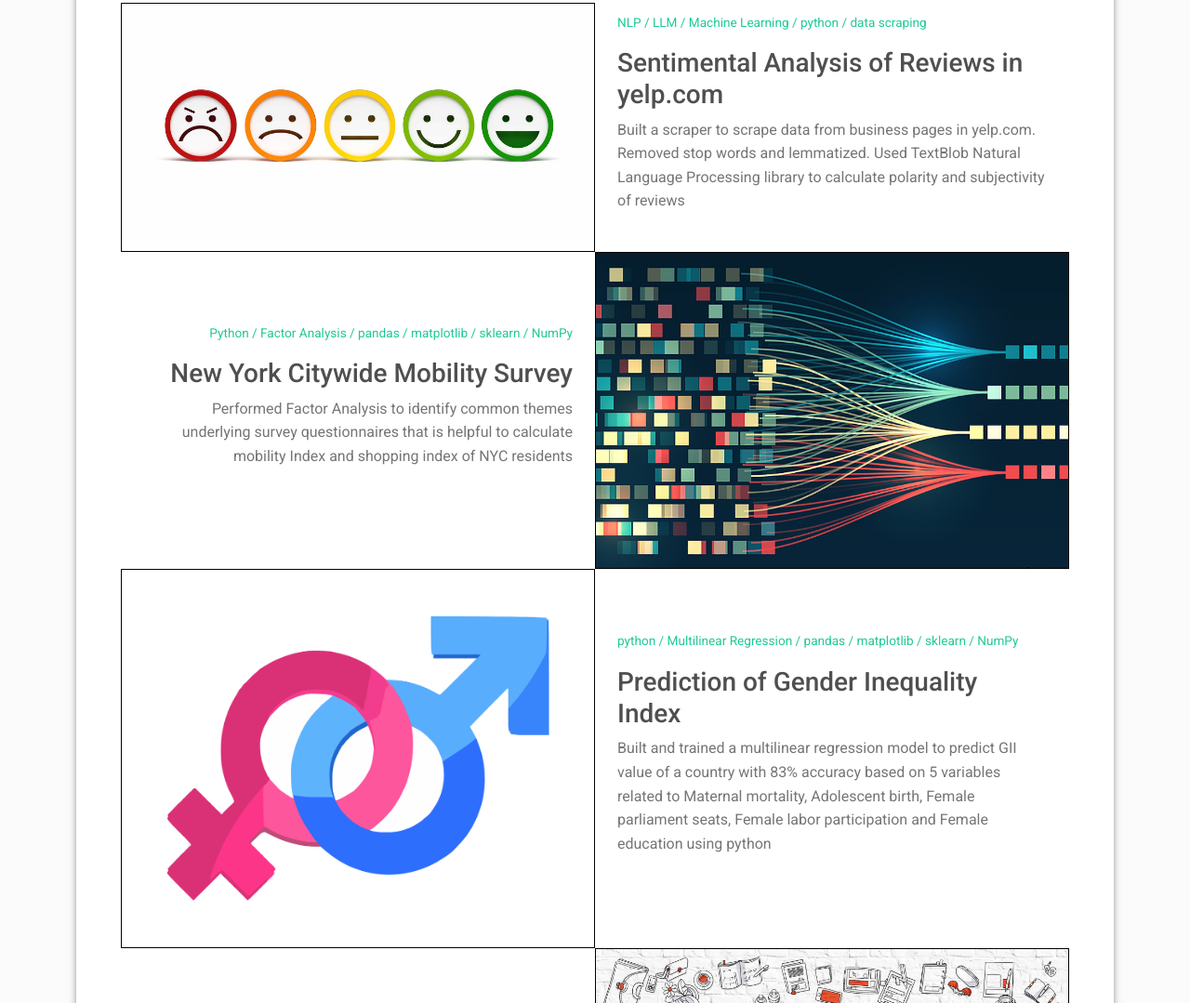
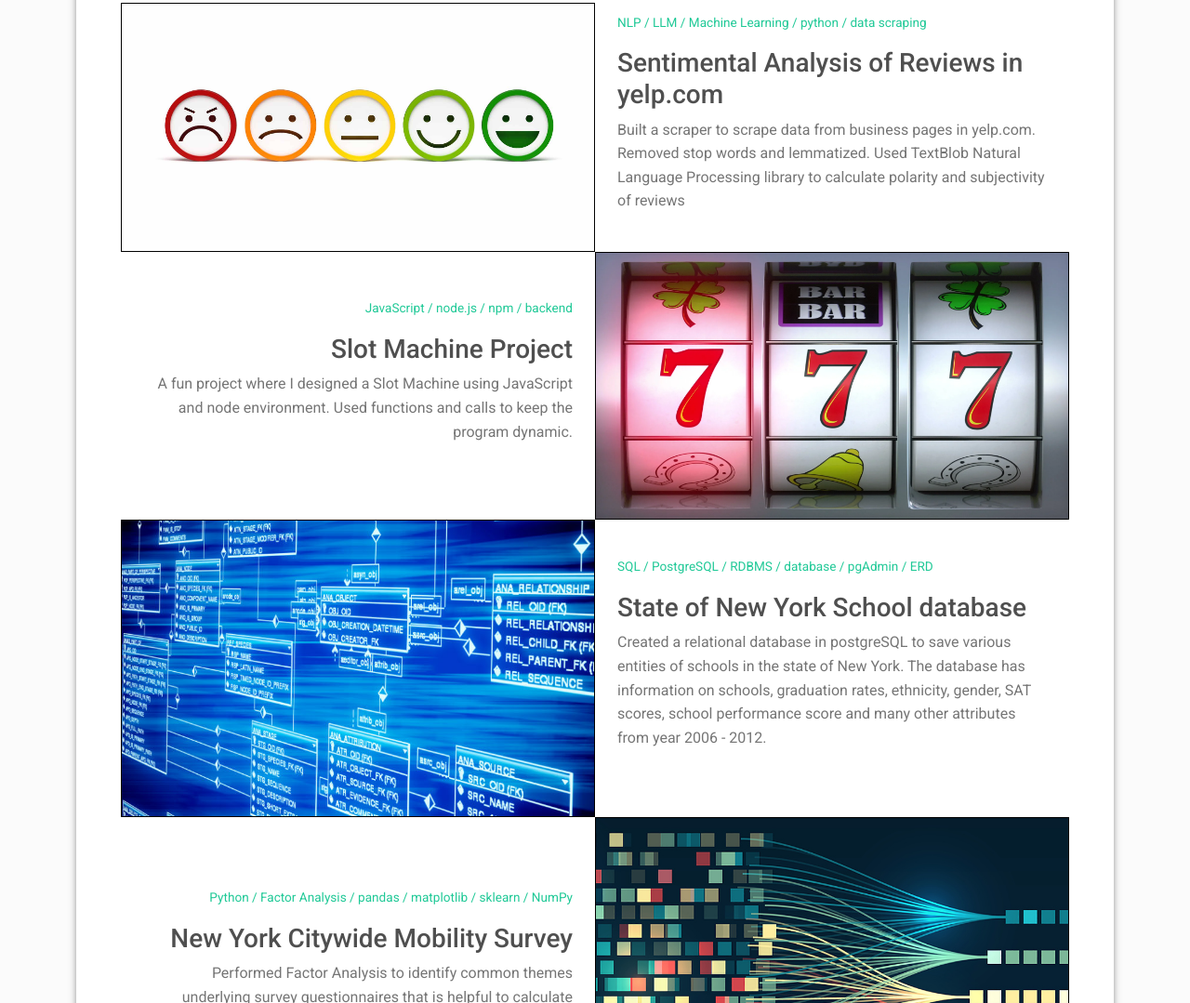
Before and after one commit to sanad-D/sanaddh.github.io, a plain HTML site: page index.html in a window 1280 px wide. Shown: the part 1271-2350 px from the top of the page at 93% size. Drawn offline with Linux system fonts and the light colour scheme.

Commit message:
added 2 new projects: slot machine and NY database

```diff
--- a/index.html
+++ b/index.html
@@ -137,6 +137,39 @@
           </div>
         </div>
       </div>
+
+
+
+
+      <div class="row g-0 portfolio-reverse">
+        <div class="col-md-6 d-flex align-items-center" data-aos="fade-right" data-aos-delay="100">
+          <div class="m-4 mt-md-2 text-end">
+            <p class="text-teal text-small"> JavaScript / node.js / npm / backend</p>
+            <h3> Slot Machine Project </h3>
+            <p class="text-muted"> A fun project where I designed a Slot Machine using JavaScript and node environment. Used functions and calls
+               to keep the program dynamic. </p>
+          </div>
+        </div>
+        <div class="col-md-6"><a href="https://sanaddhital.notion.site/Slot-Machine-project-using-javascript-060b301f88044fe08003c00b8a95542b?pvs=4"
+          target="_blank"><img class="img-fluid" src="images/slot_machine.webp" width="800" height="500" style="border:1px solid #000000" /></a></div>
+      </div>
+
+
+
+      <div class="row g-0">
+        <div class="col-md-6"><a href="https://github.com/sanaddhital/New_York_School_Database/blob/main/README.md"
+          target="_blank"><img class="img-fluid" src="images/database.jpeg" width="800" height="500" style="border:1px solid #000000"/></a></div>
+        <div class="col-md-6 d-flex align-items-center" data-aos="fade-left" data-aos-delay="100">
+          <div class="m-4 mt-md-2">
+            <p class="text-teal text-small">SQL / PostgreSQL / RDBMS / database / pgAdmin / ERD</p>
+            <h3>State of New York School database</h3>
+            <div class="text-muted"><p>Created a relational database in postgreSQL to save various entities of schools in the state of New York.
+              The database has information on schools, graduation rates, ethnicity, gender, SAT scores, school performance score and many other
+              attributes from year 2006 - 2012.</p></div>
+          </div>
+        </div>
+      </div>
+
 
 
 
```
Also changed, not shown: images/database.jpeg (added), images/slot_machine.webp (added), 2 other files.
